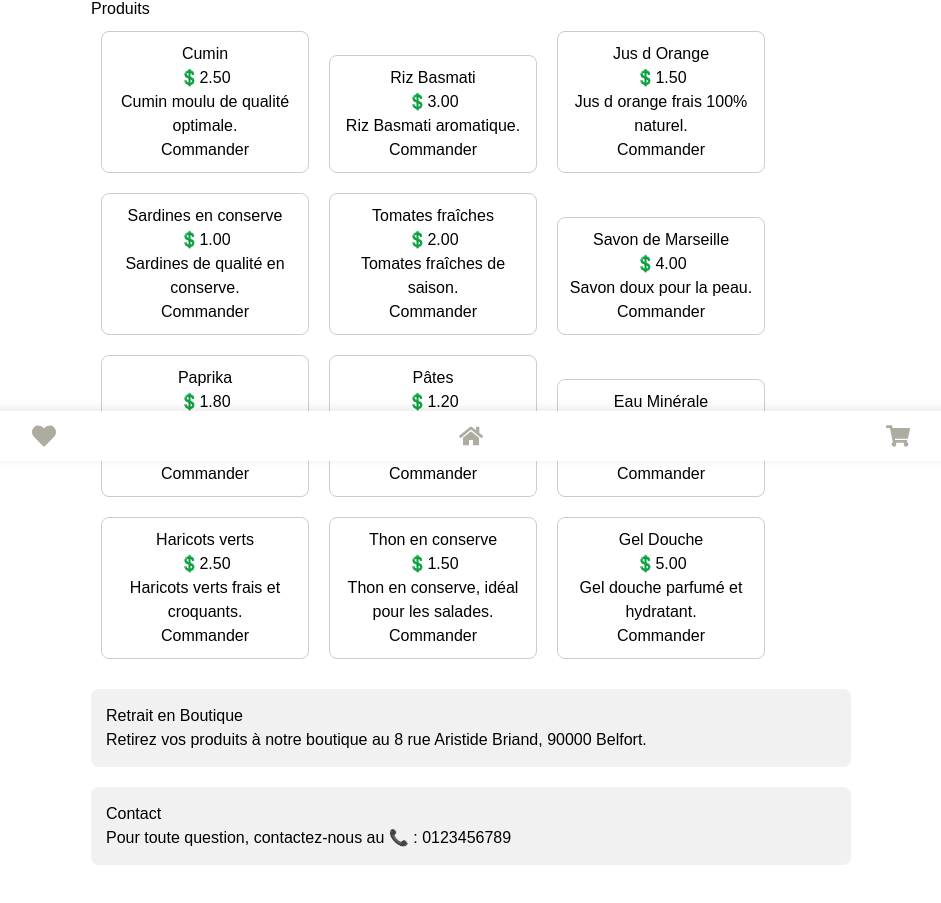
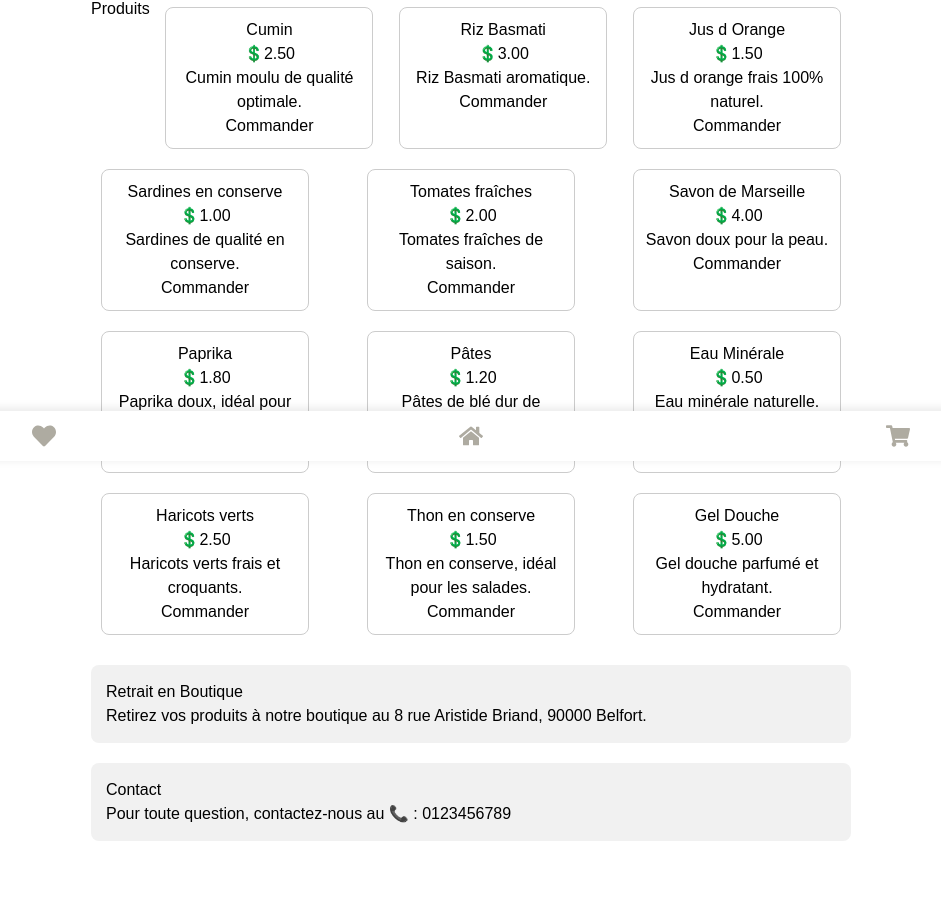
Before and after one commit to Joel-Philippe/mon-ecommerce, a Next.js app: page /demo-ladoyenne in a window 1280 px wide. Shown: the part 339-1242 px from the top of the page, without its empty margins (169-1110 px from the left). After the commit the page ends 1220 px from the top, so only its background shows below. Built offline with nearby package versions, Linux system fonts and the light colour scheme; no server answers; the database is empty; a web font is replaced by a local one.

Commit message:
Fix production homepage error and La Doyenne styles

```diff
--- a/app/demo-ladoyenne/demo-ladoyenne.css
+++ b/app/demo-ladoyenne/demo-ladoyenne.css
@@ -1,22 +1,22 @@
-.demo-container {
+.ladoyenne-demo-container {
   font-family: Arial, sans-serif;
   padding: 20px;
   max-width: 800px;
   margin: auto;
 }
 
-.hero {
+.ladoyenne-hero {
   background-color: #4CAF50;
   color: white;
   padding: 30px;
   text-align: center;
 }
 
-.categories {
+.ladoyenne-categories {
   margin: 20px 0;
 }
 
-.product-card {
+.ladoyenne-product-card {
   border: 1px solid #ccc;
   border-radius: 8px;
   padding: 10px;
@@ -24,11 +24,22 @@
   display: inline-block;
   width: calc(30% - 20px);
   text-align: center;
+  transition: transform 0.2s;
 }
 
-.pickup-info, .contact-info {
+.ladoyenne-product-card:hover {
+  transform: scale(1.05);
+}
+
+.ladoyenne-pickup-info, .ladoyenne-contact-info {
   margin: 20px 0;
   background-color: #f1f1f1;
   padding: 15px;
   border-radius: 8px;
 }
+
+.ladoyenne-products {
+  display: flex;
+  flex-wrap: wrap;
+  justify-content: space-between;
+}
--- a/app/demo-ladoyenne/page.tsx
+++ b/app/demo-ladoyenne/page.tsx
@@ -6,13 +6,12 @@ import products from './products.js';
 
 const DemoLadoyenne = () => {
   return (
-    <div className="demo-container">
-      <section className="hero">
+    <div className="ladoyenne-demo-container">
+      <section className="ladoyenne-hero">
         <h1>La Doyenne</h1>
         <p>Épicerie africaine et alimentation générale à Belfort.</p>
       </section>
-
-      <section className="categories">
+      <section className="ladoyenne-categories">
         <h2>Catégories</h2>
         <ul>
           <li>Épices</li>
@@ -23,11 +22,10 @@ const DemoLadoyenne = () => {
           <li>Hygiène</li>
         </ul>
       </section>
-
-      <section className="products">
+      <section className="ladoyenne-products">
         <h2>Produits</h2>
         {products.map((product, index) => (
-          <div key={index} className="product-card">
+          <div key={index} className="ladoyenne-product-card">
             <h4>{product.name}</h4>
             <p>💲{product.price.toFixed(2)}</p>
             <p>{product.description}</p>
@@ -35,17 +33,14 @@ const DemoLadoyenne = () => {
           </div>
         ))}
       </section>
-
-      <section className="pickup-info">
+      <section className="ladoyenne-pickup-info">
         <h2>Retrait en Boutique</h2>
         <p>Retirez vos produits à notre boutique au 8 rue Aristide Briand, 90000 Belfort.</p>
       </section>
-
-      <section className="contact-info">
+      <section className="ladoyenne-contact-info">
         <h2>Contact</h2>
         <p>Pour toute question, contactez-nous au 📞 : 0123456789</p>
       </section>
-
     </div>
   );
 };
```
